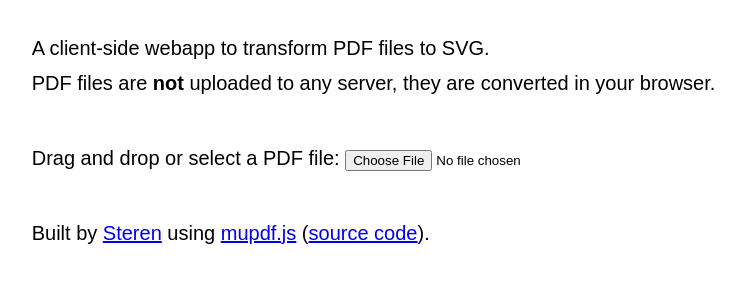
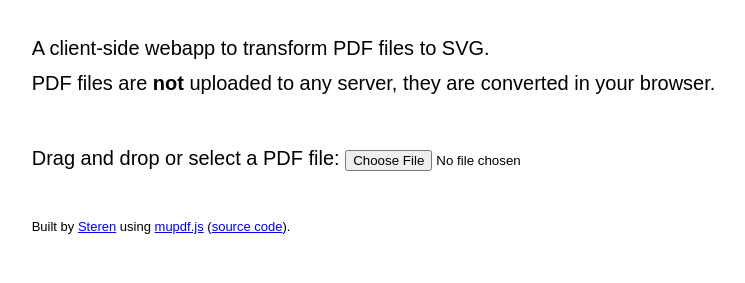
Before and after one commit to client-side-apps/pdf-to-svg, a website: page index.html in a window 1280 px wide. Shown: the part 259-542 px from the top of the page, without its empty margins (227-972 px from the left). Drawn offline with Linux system fonts and the light colour scheme.

Commit message:
smaller footer

```diff
--- a/index.html
+++ b/index.html
@@ -57,6 +57,10 @@
 	pre {
 	  overflow-x:auto;
 	  font-size:0.8em;
+	}
+
+	footer {
+		font-size: small;
 	}
 
   </style>
```
